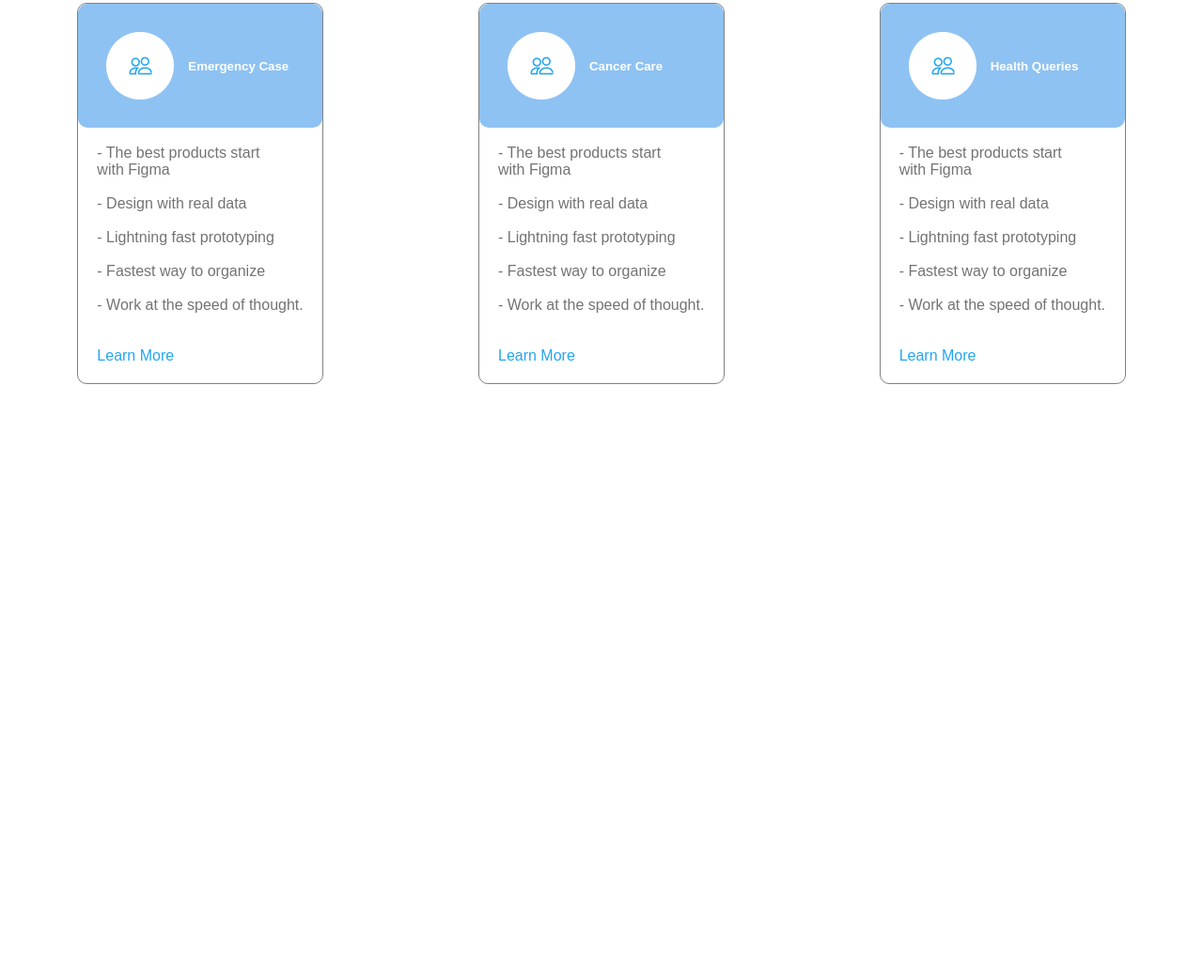
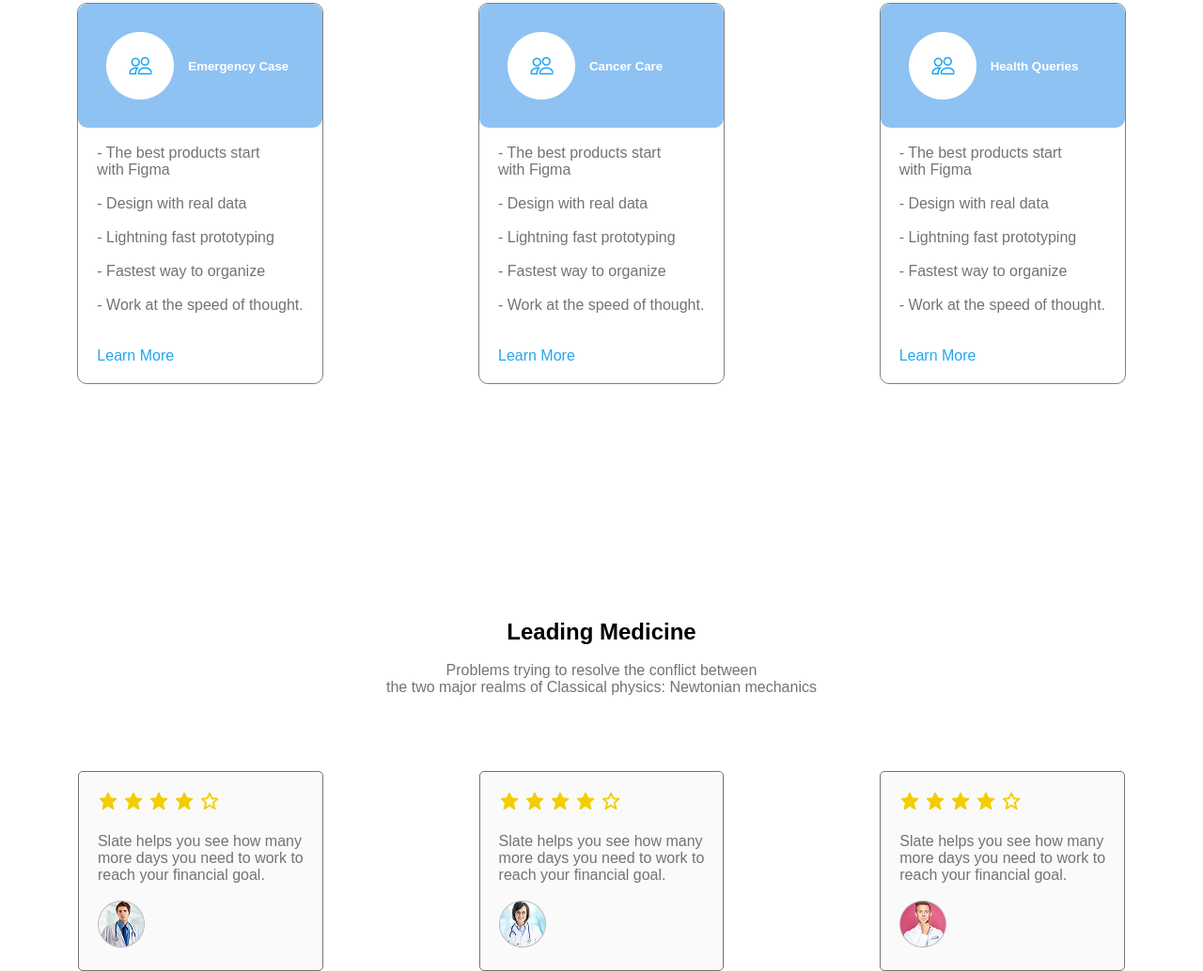
Before and after one commit to dxaylo-ux/week-1-home-5, a plain HTML site: page index.html in a window 1280 px wide. Shown: the part 1062-2096 px from the top of the page at 94% size. Before the commit the page ends 1471 px from the top, so only its background shows below. Drawn offline with Linux system fonts and the light colour scheme.

Commit message:
section3 malumot

```diff
--- a/class.css
+++ b/class.css
@@ -94,3 +94,16 @@
 .m6 p{
     color: #737373;
 }
+.sitora {
+    padding: 20px;
+    border: 1px solid #737373;
+    background: #FAFAFA;
+    border-radius: 5px;
+}
+.m8{
+    display: flex;
+    justify-content: space-around;
+}
+.m8 p{
+    color: #737373;
+}
--- a/index.html
+++ b/index.html
@@ -117,7 +117,42 @@
         </div>
     </div>
 
+    </section>
 
+
+    <section>
+
+          <div class="lead">
+        <h1>Leading Medicine</h1>
+        <br>
+        <p style="color: #737373;">Problems trying to resolve the conflict between <br> the two major realms of Classical physics: Newtonian mechanics </p>
+    </div>
+    <div class="m8">
+        <div class="sitora">
+            <img src="img.png/stars.png" alt="">
+            <br>
+            <br>
+            <p>Slate helps you see how many <br> more days you need to work to <br> reach your financial goal.</p>
+            <br>
+            <img src="img.png/media circle-box xs-circle.png" alt="">
+        </div>
+        <div class="sitora">
+            <img src="img.png/stars.png" alt="">
+            <br>
+            <br>
+            <p>Slate helps you see how many <br> more days you need to work to <br> reach your financial goal.</p>
+            <br>
+            <img src="img.png/media circle-box xs-circle (1).png" alt="">
+        </div>
+        <div class="sitora">
+            <img src="img.png/stars.png" alt="">
+            <br>
+            <br>
+            <p>Slate helps you see how many <br> more days you need to work to <br> reach your financial goal.</p>
+            <br>
+            <img src="img.png/media circle-box xs-circle (2).png" alt="">
+        </div>
+    </div>
     </section>
 
 </body>
```
Also changed, not shown: img.png/media circle-box xs-circle (1).png (added), img.png/media circle-box xs-circle (2).png (added), img.png/media circle-box xs-circle.png (added), img.png/stars.png (added).
